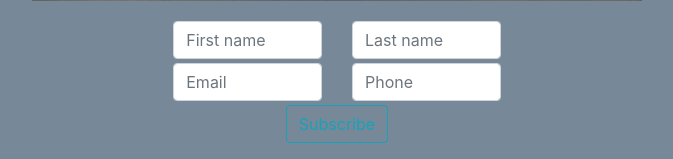
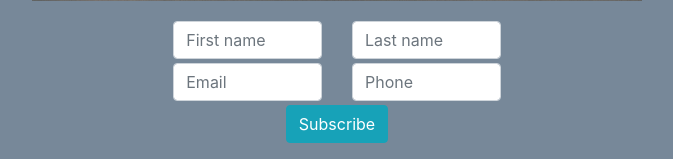
Before and after one commit to adarshp007/myweb, a Django app: template templates/home.html in a window 1280 px wide. Shown: the part 709-868 px from the top of the page, without its empty margins (303-976 px from the left). Run offline with Django 3.2, Linux system fonts and the light colour scheme; the template is opened without the code that fills it, so the values that code supplies are empty; some libraries are stand-ins or nearby versions.

Commit message:
subscribe

```diff
--- a/templates/home.html
+++ b/templates/home.html
@@ -59,7 +59,7 @@
   </div>
 <div class="row text-center mt-1">
     <div class="col">
-        <button type="submit" class="btn btn-outline-info " >Subscribe</button>
+        <button type="submit" class="btn btn-info " >Subscribe</button>
     </div>
 </div>
 </form>
```
